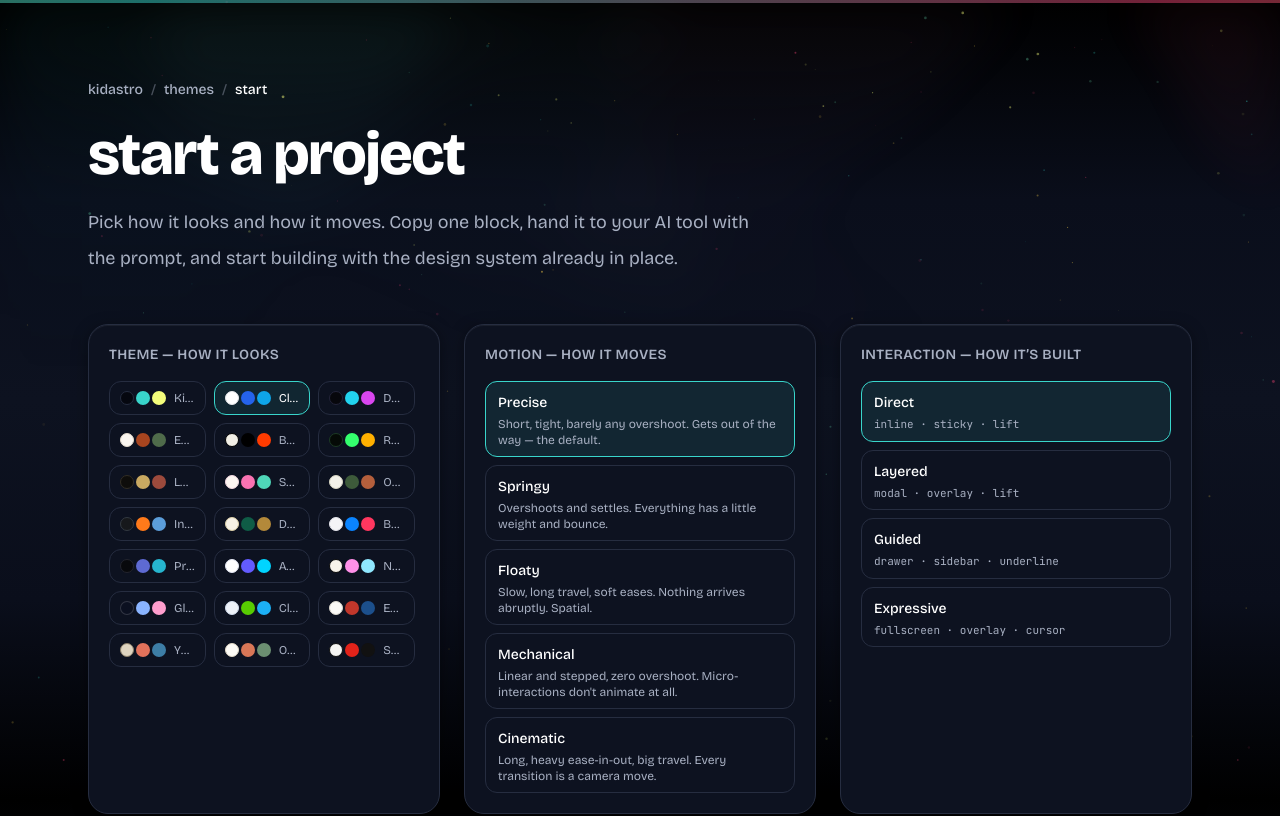
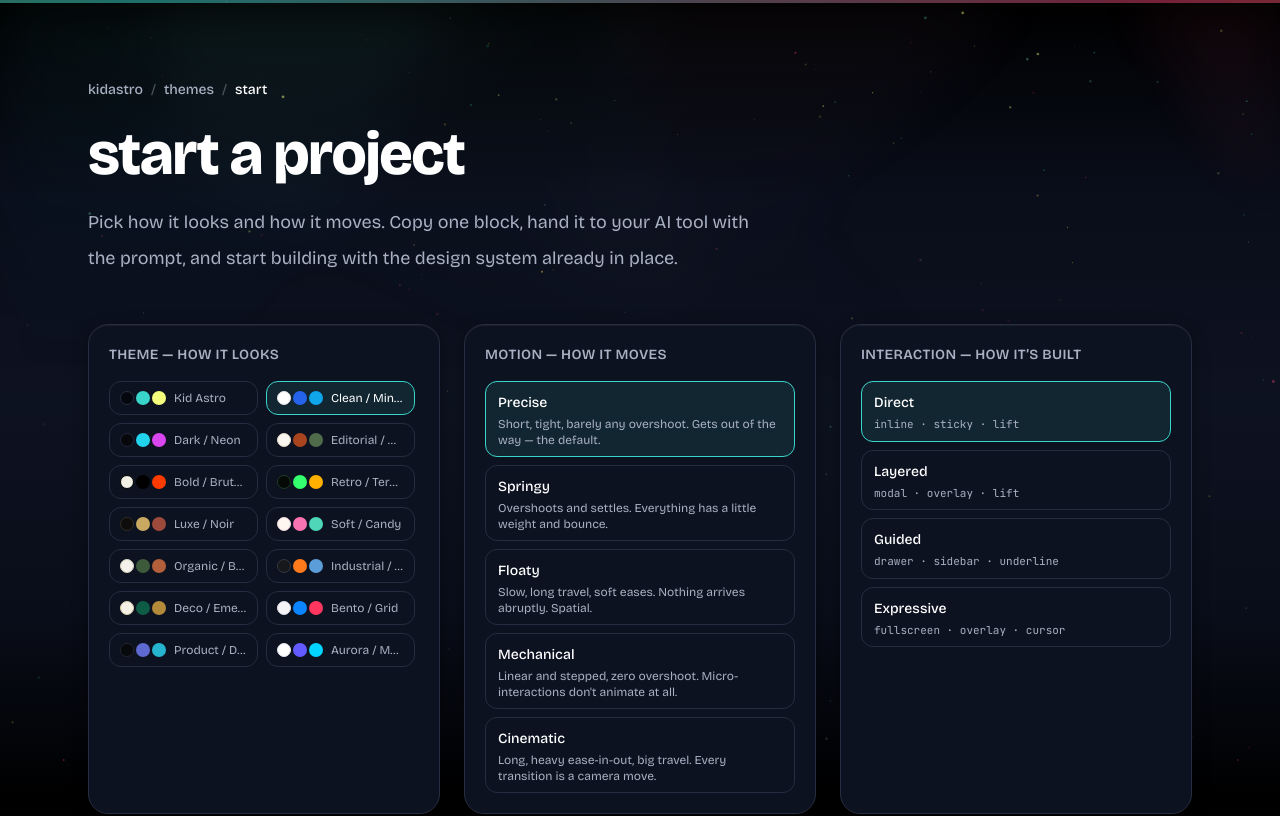
Before and after one commit to davekeller/kidastro-themes, a React (Vite) app: page /themes/start in a window 1280 px wide. Shown: the top 816 px of the page. Built offline with nearby package versions, Linux system fonts and the light colour scheme; a web font is replaced by a local one.

Commit message:
Fix theme-picker truncation on /start
Going to three axes left the theme card about a third of the page, and its inner
three-column grid clipped every theme name to two characters. Two columns max.

```diff
--- a/src/pages/Start.tsx
+++ b/src/pages/Start.tsx
@@ -245,7 +245,10 @@ export default function Start() {
             <h2 className="text-sm font-semibold uppercase tracking-wide text-muted">
               Theme — how it looks
             </h2>
-            <div className="mt-4 grid max-h-72 grid-cols-2 gap-2 overflow-y-auto pr-1 sm:grid-cols-3">
+            {/* Two columns at most: the three-axis layout leaves this card about
+                a third of the page, and three columns truncated every theme name
+                to two characters. */}
+            <div className="mt-4 grid max-h-72 grid-cols-1 gap-2 overflow-y-auto pr-1 sm:grid-cols-2">
               {themes.map((t) => (
                 <button
                   key={t.slug}
```
